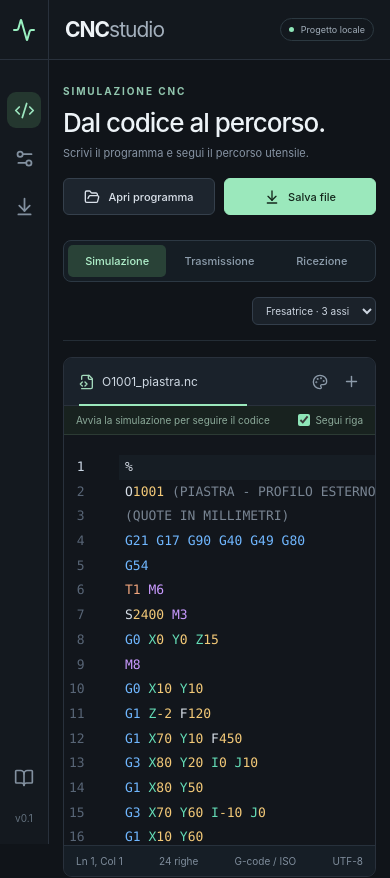
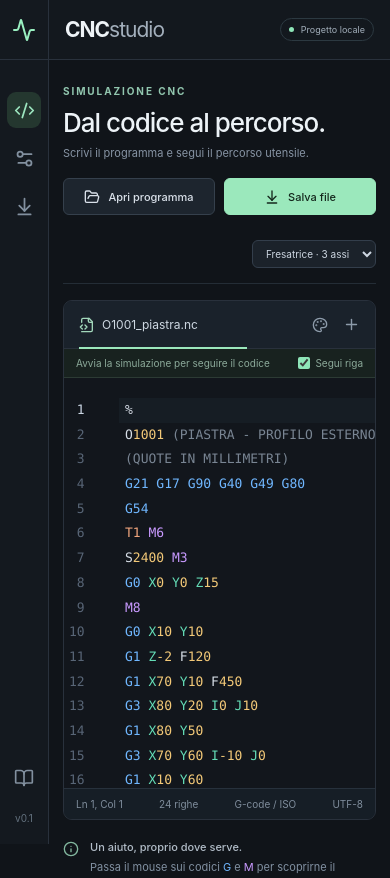
Before and after one commit to Rama-131/cnc-editor, a React (Vite) app: page / in a window 390 px wide. Shown: the top 878 px of the page. Built offline with nearby package versions, Linux system fonts and the light colour scheme.

Commit message:
Keep page navigation only in the left sidebar

```diff
--- a/src/App.tsx
+++ b/src/App.tsx
@@ -4,7 +4,6 @@ import {
   ArrowDownToLine,
   BookOpen,
   Check,
-  Cable,
   Code2,
   FileCode2,
   FolderOpen,
@@ -290,14 +289,14 @@ export default function App() {
     );
   return (
     <div className="app">
-      <aside className="rail">
+      <aside className="rail" aria-label="Pagine dell’app">
         <div className="app-mark">
           <Activity size={24} />
         </div>
         <a
           className={tab === "workspace" ? "rail-button active" : "rail-button"}
-          title="Editor e simulazione"
-          aria-label="Editor e simulazione"
+          title="Simulazione"
+          aria-label="Simulazione"
           href="#simulazione"
           aria-current={tab === "workspace" ? "page" : undefined}
         >
@@ -305,8 +304,8 @@ export default function App() {
         </a>
         <a
           className={tab === "serial" ? "rail-button active" : "rail-button"}
-          title="Configuratore seriale"
-          aria-label="Configuratore seriale"
+          title="Trasmissione"
+          aria-label="Trasmissione"
           href="#trasmissione"
           aria-current={tab === "serial" ? "page" : undefined}
         >
@@ -314,12 +313,13 @@ export default function App() {
         </a>
         <a
           className={tab === "receive" ? "rail-button active" : "rail-button"}
-          title="Ricezione dalla macchina"
-          aria-label="Ricezione dalla macchina"
+          title="Ricezione"
+          aria-label="Ricezione"
           href="#ricezione"
           aria-current={tab === "receive" ? "page" : undefined}
         >
           <ArrowDownToLine size={21} />
+          {receiving && <i className="status-dot" />}
         </a>
         <div className="rail-spacer" />
         <button
@@ -410,29 +410,6 @@ export default function App() {
             </div>
           </div>
           <div className="workspace-bar">
-            <nav className="page-tabs" aria-label="Pagine dell’app">
-              <a
-                href="#simulazione"
-                aria-current={tab === "workspace" ? "page" : undefined}
-              >
-                <Code2 size={16} />
-                Simulazione
-              </a>
-              <a
-                href="#trasmissione"
-                aria-current={tab === "serial" ? "page" : undefined}
-              >
-                <Cable size={16} />
-                Trasmissione
-              </a>
-              <a
-                href="#ricezione"
-                aria-current={tab === "receive" ? "page" : undefined}
-              >
-                <ArrowDownToLine size={16} />
-                Ricezione {receiving && <i className="status-dot" />}
-              </a>
-            </nav>
             <div className="machine-select">
               <span>Macchina</span>
               <select
--- a/src/styles.css
+++ b/src/styles.css
@@ -128,6 +128,18 @@ svg {
   height: 20px;
   background: #91eab6;
   border-radius: 0 3px 3px 0;
+}
+.rail-button:focus-visible {
+  outline: 2px solid var(--green);
+  outline-offset: 3px;
+}
+.rail-button .status-dot {
+  position: absolute;
+  top: 4px;
+  right: 4px;
+  width: 8px;
+  height: 8px;
+  border: 2px solid #14191f;
 }
 .rail-spacer {
   flex: 1;
@@ -291,38 +303,6 @@ h1 {
   border-bottom: 1px solid #242d36;
   gap: 15px;
   flex-wrap: wrap;
-}
-.page-tabs {
-  display: flex;
-  gap: 4px;
-  padding: 4px;
-  background: #151d24;
-  border: 1px solid #2c3843;
-  border-radius: 8px;
-}
-.page-tabs a {
-  display: flex;
-  align-items: center;
-  justify-content: center;
-  gap: 8px;
-  padding: 9px 15px;
-  border-radius: 5px;
-  text-decoration: none;
-  color: #8e9ead;
-  font-size: 12px;
-  font-weight: 550;
-}
-.page-tabs a:hover {
-  background: #25313c;
-  color: #d9e5ec;
-}
-.page-tabs a[aria-current="page"] {
-  background: #294237;
-  color: #b0f0cb;
-}
-.page-tabs a:focus-visible {
-  outline: 2px solid var(--green);
-  outline-offset: 2px;
 }
 .machine-select {
   display: flex;
@@ -1197,17 +1177,6 @@ footer > span:first-child {
     max-width: 145px;
     font-size: 10px;
   }
-  .page-tabs {
-    width: 100%;
-  }
-  .page-tabs a {
-    flex: 1;
-    padding: 9px 8px;
-    font-size: 11px;
-  }
-  .page-tabs a svg {
-    display: none;
-  }
   .serial-body {
     display: block;
     padding: 18px;
```
Also changed, not shown: 1 other file (tests, documents, lock files or other folders).
